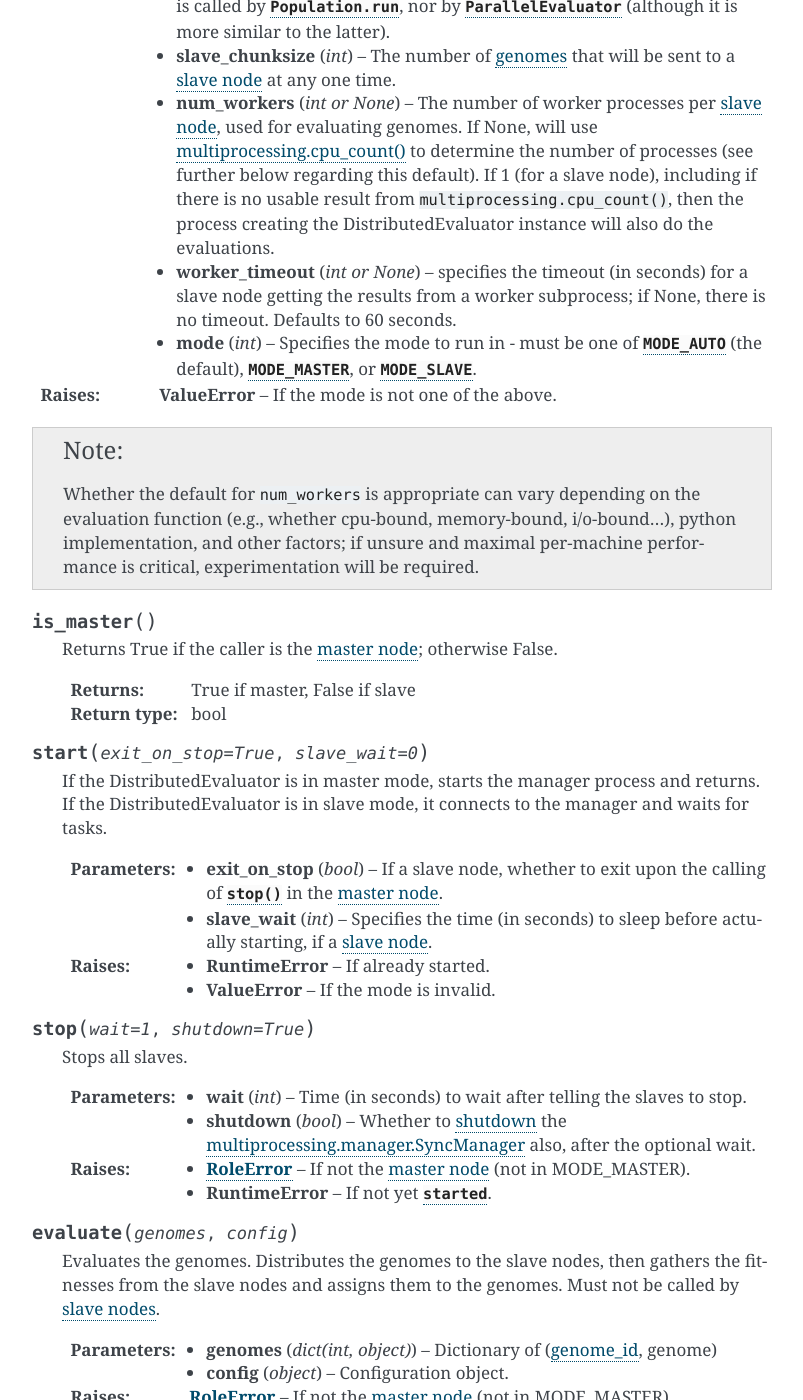
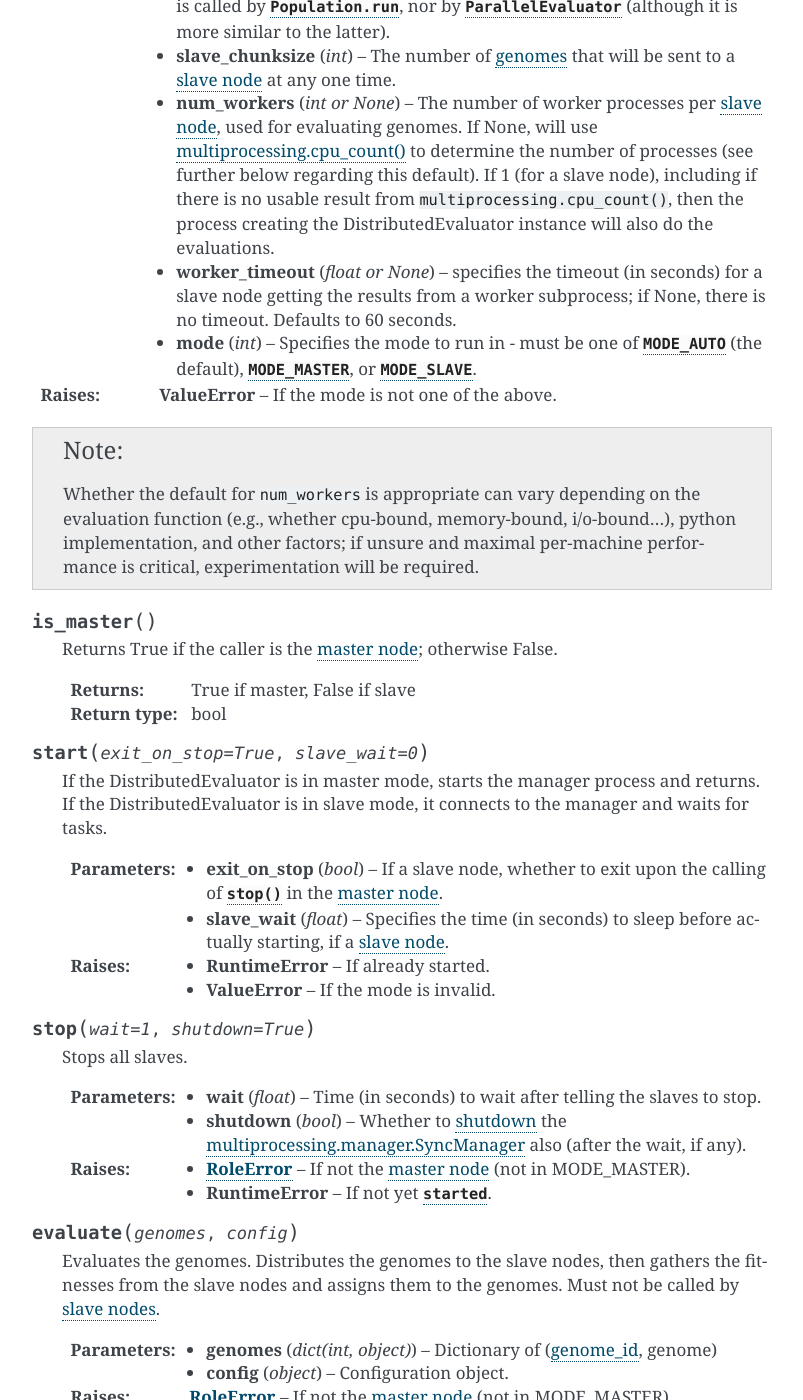
Before and after one commit to CodeReclaimers/neat-python, a Sphinx documentation site: the page built from docs/module_summaries.rst, in a window 1280 px wide and 1400 px high, scrolled down 14350 px. Shown: the whole window, without its empty margins (278-1081 px from the left). Built offline with Sphinx 7.4.7, drawn with Linux system fonts in a browser that asks for light colours.

Commit message:
float for times, not int

```diff
--- a/docs/module_summaries.rst
+++ b/docs/module_summaries.rst
@@ -632,7 +632,7 @@ distributed
     :param num_workers: The number of worker processes per :term:`slave node`, used for evaluating genomes. If None, will use :pylib:`multiprocessing.cpu_count() <multiprocessing.html#multiprocessing.cpu_count>`  to determine the number of processes (see further below regarding this default). If 1 (for a slave node), including if there is no usable result from ``multiprocessing.cpu_count()``, then the process creating the DistributedEvaluator instance will also do the evaluations.
     :type num_workers: int or None
     :param worker_timeout:  specifies the timeout (in seconds) for a slave node getting the results from a worker subprocess; if None, there is no timeout. Defaults to 60 seconds.
-    :type worker_timeout: int or None
+    :type worker_timeout: float or None
     :param int mode: Specifies the mode to run in - must be one of `MODE_AUTO` (the default), `MODE_MASTER`, or `MODE_SLAVE`.
     :raises ValueError: If the mode is not one of the above.
 
@@ -653,7 +653,7 @@ distributed
       manager and waits for tasks.
 
       :param bool exit_on_stop: If a slave node, whether to exit upon the calling of `stop()` in the :term:`master node`.
-      :param int slave_wait: Specifies the time (in seconds) to sleep before actually starting, if a :term:`slave node`.
+      :param float slave_wait: Specifies the time (in seconds) to sleep before actually starting, if a :term:`slave node`.
       :raises RuntimeError: If already started.
       :raises ValueError: If the mode is invalid.
 
@@ -661,8 +661,8 @@ distributed
 
       Stops all slaves.
 
-      :param int wait: Time (in seconds) to wait after telling the slaves to stop.
-      :param bool shutdown: Whether to :pylib:`shutdown <multiprocessing.html#multiprocessing.managers.BaseManager.shutdown>` the :pylib:`multiprocessing.manager.SyncManager <multiprocessing.html#multiprocessing.managers.SyncManager>` also, after the optional wait.
+      :param float wait: Time (in seconds) to wait after telling the slaves to stop.
+      :param bool shutdown: Whether to :pylib:`shutdown <multiprocessing.html#multiprocessing.managers.BaseManager.shutdown>` the :pylib:`multiprocessing.manager.SyncManager <multiprocessing.html#multiprocessing.managers.SyncManager>` also (after the wait, if any).
       :raises RoleError: If not the :term:`master node` (not in MODE_MASTER).
       :raises RuntimeError: If not yet :py:meth:`started <start()>`.
 
```
